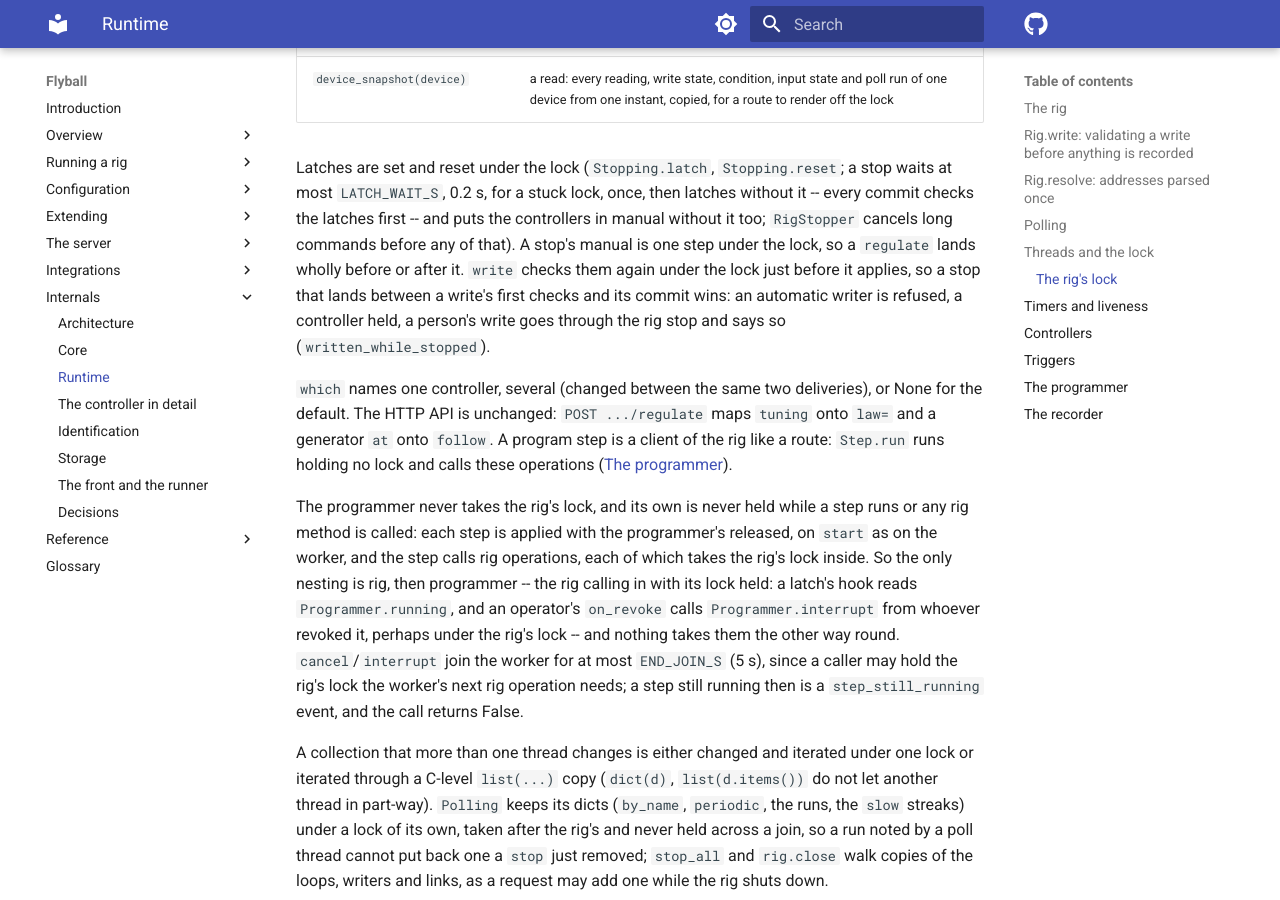
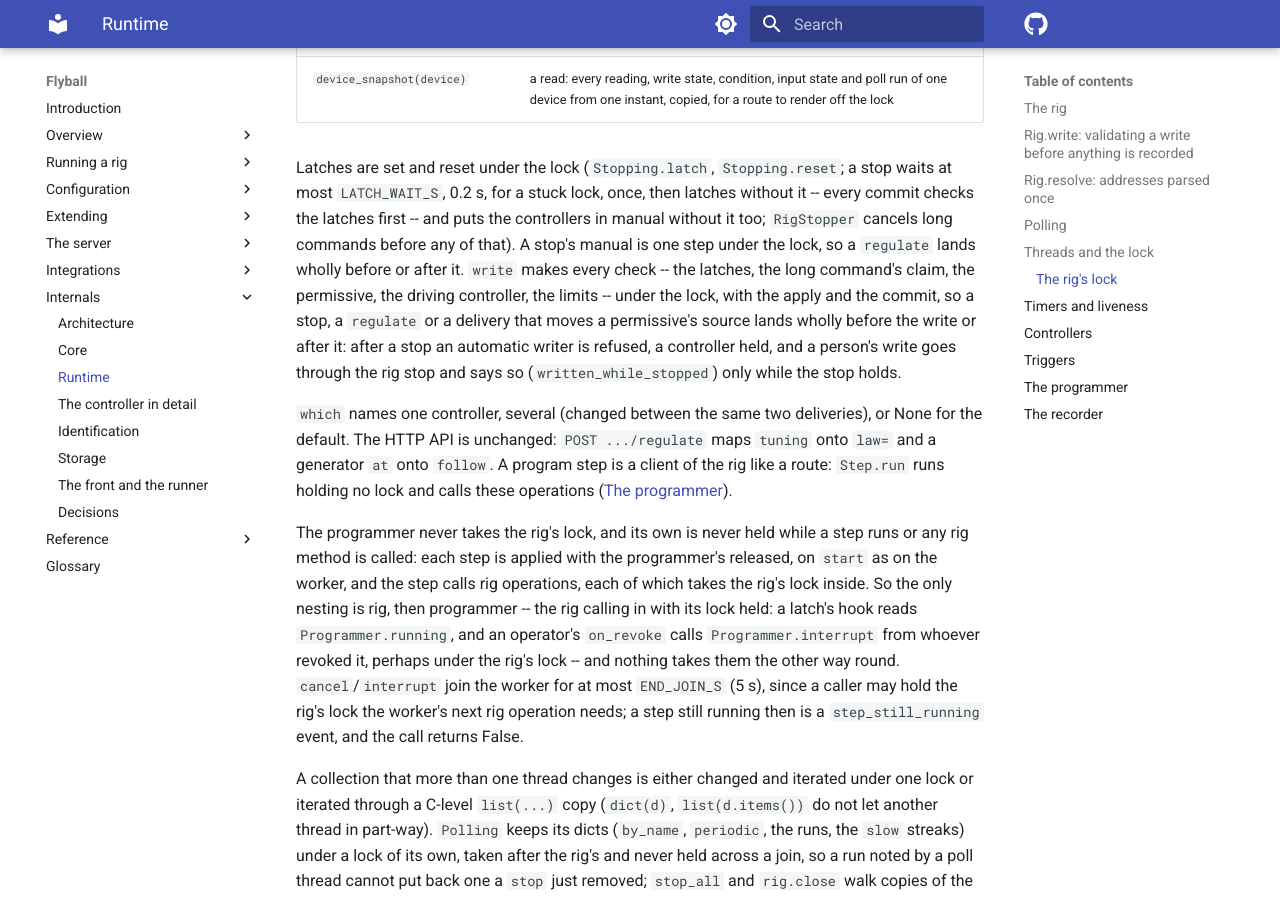
Before and after one commit to bengineer42/flyball, an MkDocs documentation site: the page built from book/src/6-internals/runtime.md, in a window 1280 px wide and 900 px high, scrolled down 7241 px. Built offline with MkDocs 1.6.1 and Material for MkDocs 9.7.7, drawn with Linux system fonts in a browser that asks for light colours; comment, search, counter and statistics services are not loaded; the version menu is left out.

Commit message:
rig: a write's checks, apply and commit are one step under the lock (F3, F5)
8178ec6d re-checked only the latches (and db602799 the claim) under the lock: the
permissive and the driving-controller checks, the clamp and the controller's hold ran
before it, so a regulate (review probe R2: a person's 999.0 committed after the
controller took over) or a delivery moving a permissive's source could land between a
check and the commit. And `forced` was reset only when a latch was still held, so a reset
between the two checks logged a false written_while_stopped (F5).

The check loop is arithmetic, so all of it now runs under the lock with the apply and the
commit, and the re-check is gone; key resolution (no rig state) stays outside. `forced`
is computed once, under the lock, so F5 cannot arise.

Tests (test_rig_races.py, replacing the between-check-and-commit ones): a stop, a
regulate, a permissive's source moving and a reset, each started part-way through a
write's checks, wait for the whole write; all four fail on the parent commit. Book:
runtime.md, access.md.

Signed-off-by: Bengineer <158306087+bengineer42@users.noreply.github.com>

```diff
--- a/book/src/6-internals/runtime.md
+++ b/book/src/6-internals/runtime.md
@@ -300,11 +300,13 @@ a stop waits at most `LATCH_WAIT_S`, 0.2 s, for a stuck lock, once, then
 latches without it -- every commit checks the latches first -- and puts the
 controllers in manual without it too; `RigStopper` cancels long commands
 before any of that). A stop's manual is one step under the lock, so a
-`regulate` lands wholly before or after it. `write` checks
-them again under the lock just before it applies, so a stop that lands
-between a write's first checks and its commit wins: an automatic writer is
-refused, a controller held, a person's write goes through the rig stop and
-says so (`written_while_stopped`).
+`regulate` lands wholly before or after it. `write` makes every check --
+the latches, the long command's claim, the permissive, the driving
+controller, the limits -- under the lock, with the apply and the commit, so a
+stop, a `regulate` or a delivery that moves a permissive's source lands
+wholly before the write or after it: after a stop an automatic writer is
+refused, a controller held, and a person's write goes through the rig stop
+and says so (`written_while_stopped`) only while the stop holds.
 
 `which` names one controller, several (changed between the same two
 deliveries), or None for the default. The HTTP API is unchanged: `POST
```
Also changed, not shown: book/src/1-running/runner/access.md (+3 -2 lines), 2 other files.
